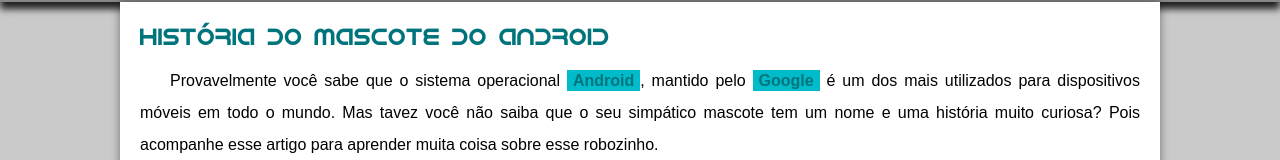
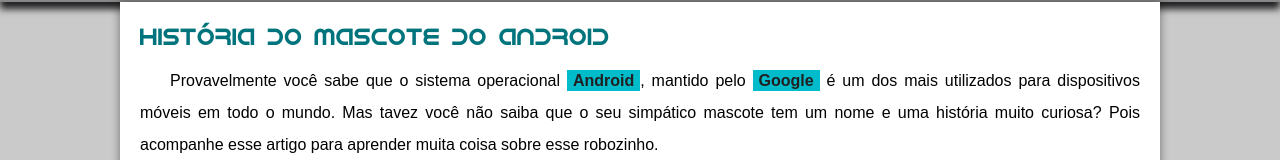
Before and after one commit to cleytonluiz00/Projeto-estacio, a plain HTML site: page index.html in a window 1280 px wide. Shown: the part 226-386 px from the top of the page. Drawn offline with Linux system fonts and the light colour scheme.

Commit message:
Update style.css

```diff
--- a/estilo/style.css
+++ b/estilo/style.css
@@ -215,7 +215,7 @@ main p{
 }
 
 main strong{
-    color: var(--cor0);
+    color: var(--cor4);
     font-weight: bold;
     background-color: var(--cor1);
     padding: 2px 6px;
```
